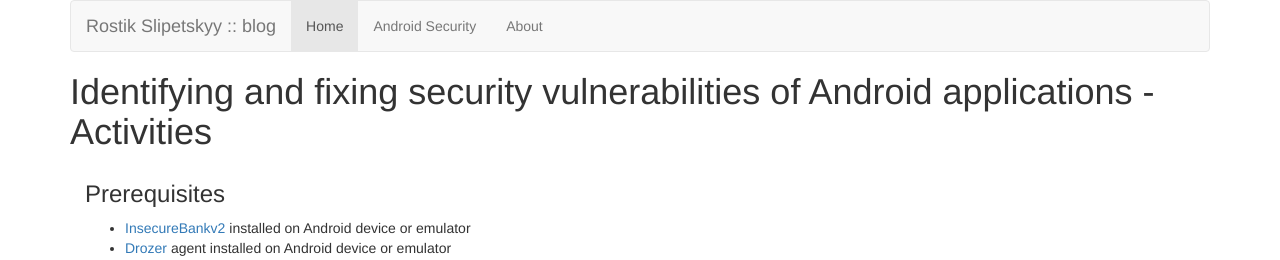
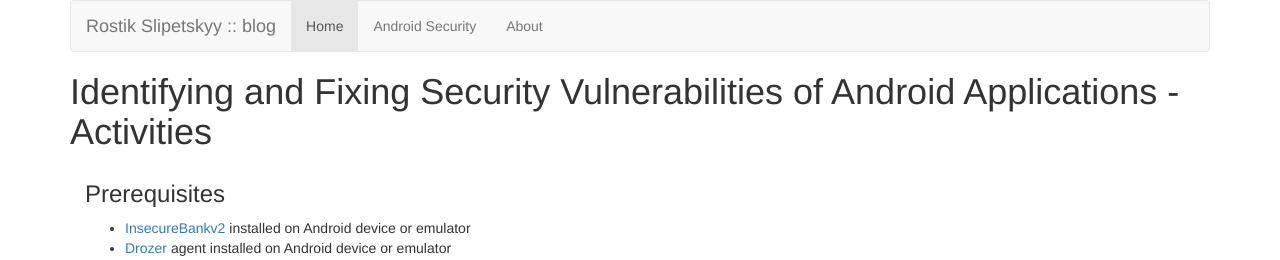
Before and after one commit to oldbam/oldbam.github.io, a Jekyll site: the page built from _posts/2017-1-7-android-vulnerabilities-insecurebank-activities.md, in a window 1280 px wide. Shown: the top 260 px of the page. Built offline with Jekyll 4.4.1, drawn with Linux system fonts in a browser that asks for light colours.

```diff
--- a/_posts/2017-1-7-android-vulnerabilities-insecurebank-activities.md
+++ b/_posts/2017-1-7-android-vulnerabilities-insecurebank-activities.md
@@ -1,6 +1,6 @@
 ---
 layout: default
-title: Identifying and fixing security vulnerabilities of Android applications - Activities
+title: Identifying and Fixing Security Vulnerabilities of Android Applications - Activities
 permalink: /android/security/:title
 ---
 
```
Also changed, not shown: _posts/2017-1-8-android-vulnerabilities-insecurebank-broadcast-receivers.md (+1 -1 lines).
